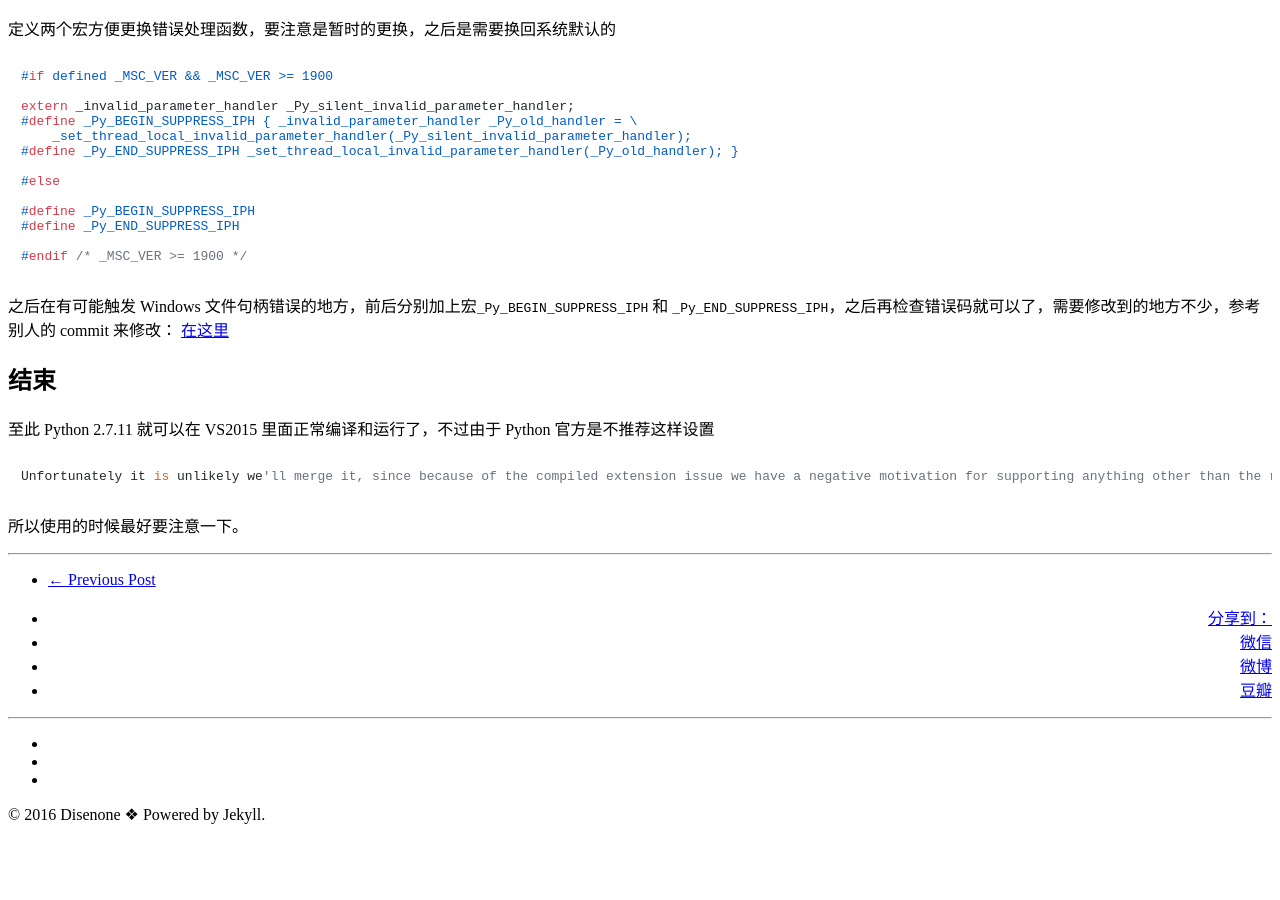
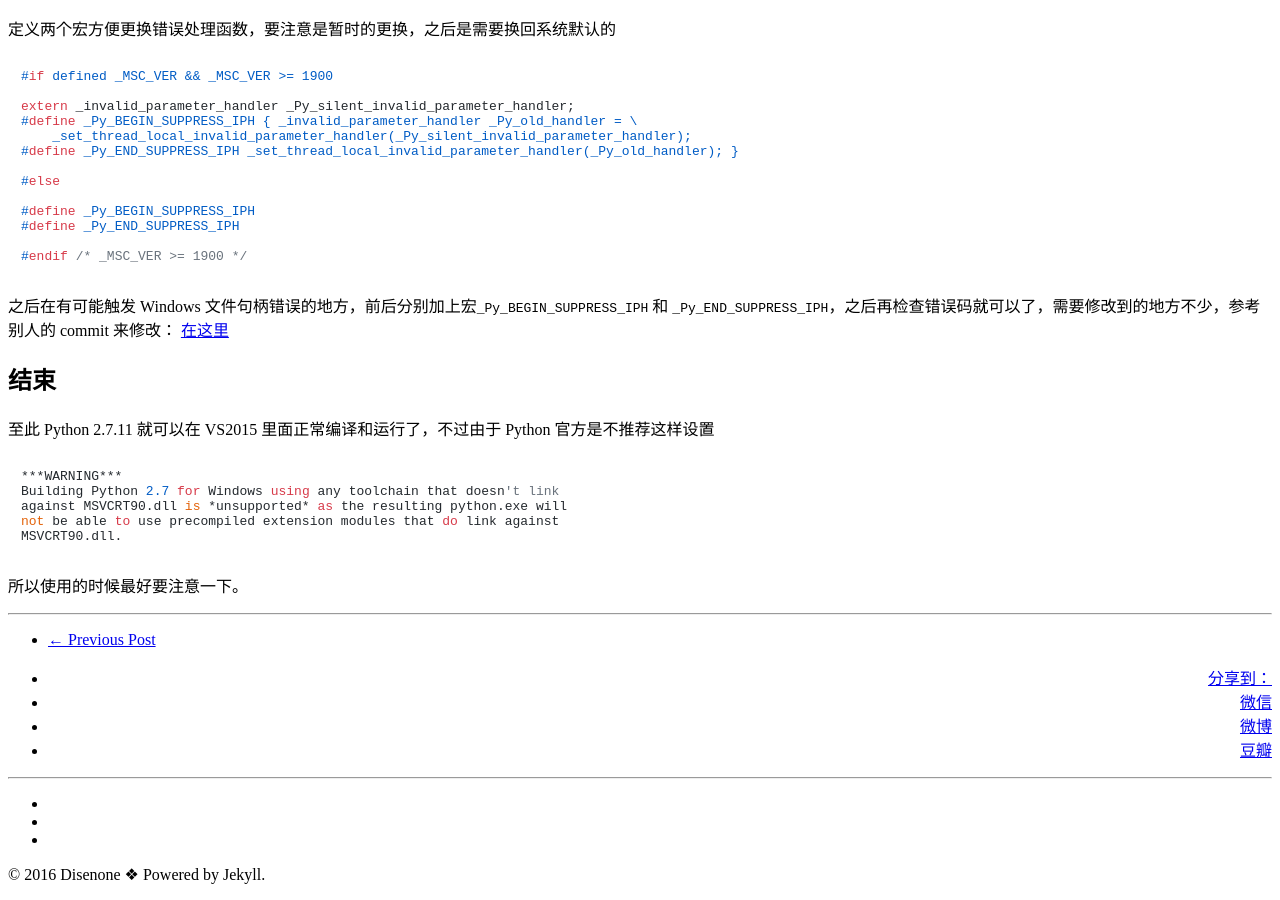
Before and after one commit to legaldev/legaldev.github.io, a Jekyll site: the page built from _posts/2016-6-1-vs2015-python.md, in a window 1280 px wide and 900 px high, scrolled down 2853 px. Built offline with Jekyll 4.4.1, drawn with Linux system fonts in a browser that asks for light colours; nearby versions of some CDN libraries; comment, search, counter and statistics services are not loaded; before the commit the page ends 3693 px from its top, so only the background shows below that.

Commit message:
add warning

```diff
--- a/_posts/2016-6-1-vs2015-python.md
+++ b/_posts/2016-6-1-vs2015-python.md
@@ -162,6 +162,10 @@ Python 的版本当然就是 2.7.11，另外还有一些第三方的模块，具
 
 至此 Python 2.7.11 就可以在 VS2015 里面正常编译和运行了，不过由于 Python 官方是不推荐这样设置
 
-	Unfortunately it is unlikely we'll merge it, since because of the compiled extension issue we have a negative motivation for supporting anything other than the release compiler currently used.
+	***WARNING***
+	Building Python 2.7 for Windows using any toolchain that doesn't link
+	against MSVCRT90.dll is *unsupported* as the resulting python.exe will
+	not be able to use precompiled extension modules that do link against
+	MSVCRT90.dll.
 
 所以使用的时候最好要注意一下。
```
